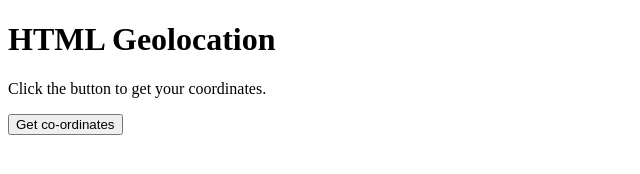
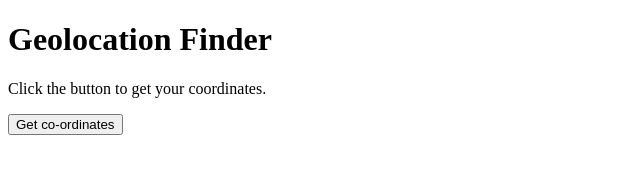
Before and after one commit to janmenjoyroy/geolocation, a plain HTML site: page index.html in a window 1280 px wide. Shown: the whole page, without its empty margins (0-640 px from the left). Drawn offline with Linux system fonts and the light colour scheme.

Commit message:
Update index.html

```diff
--- a/index.html
+++ b/index.html
@@ -1,7 +1,7 @@
 <!DOCTYPE html>
 <html>
 <body>
-<h1>HTML Geolocation</h1>
+<h1>Geolocation Finder</h1>
 <p>Click the button to get your coordinates.</p>
 
 <button onclick="getLocation()">Get co-ordinates</button>
```
